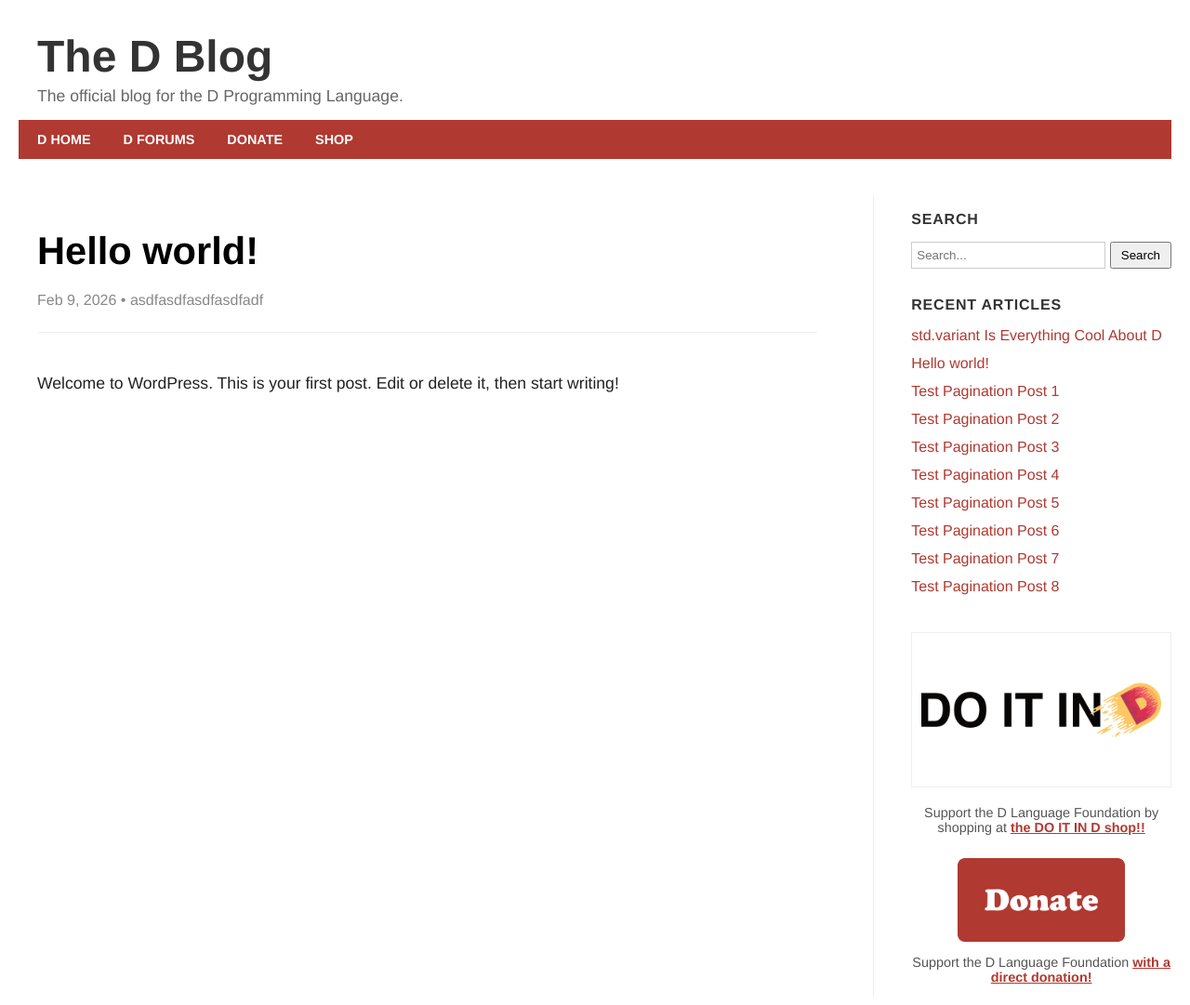
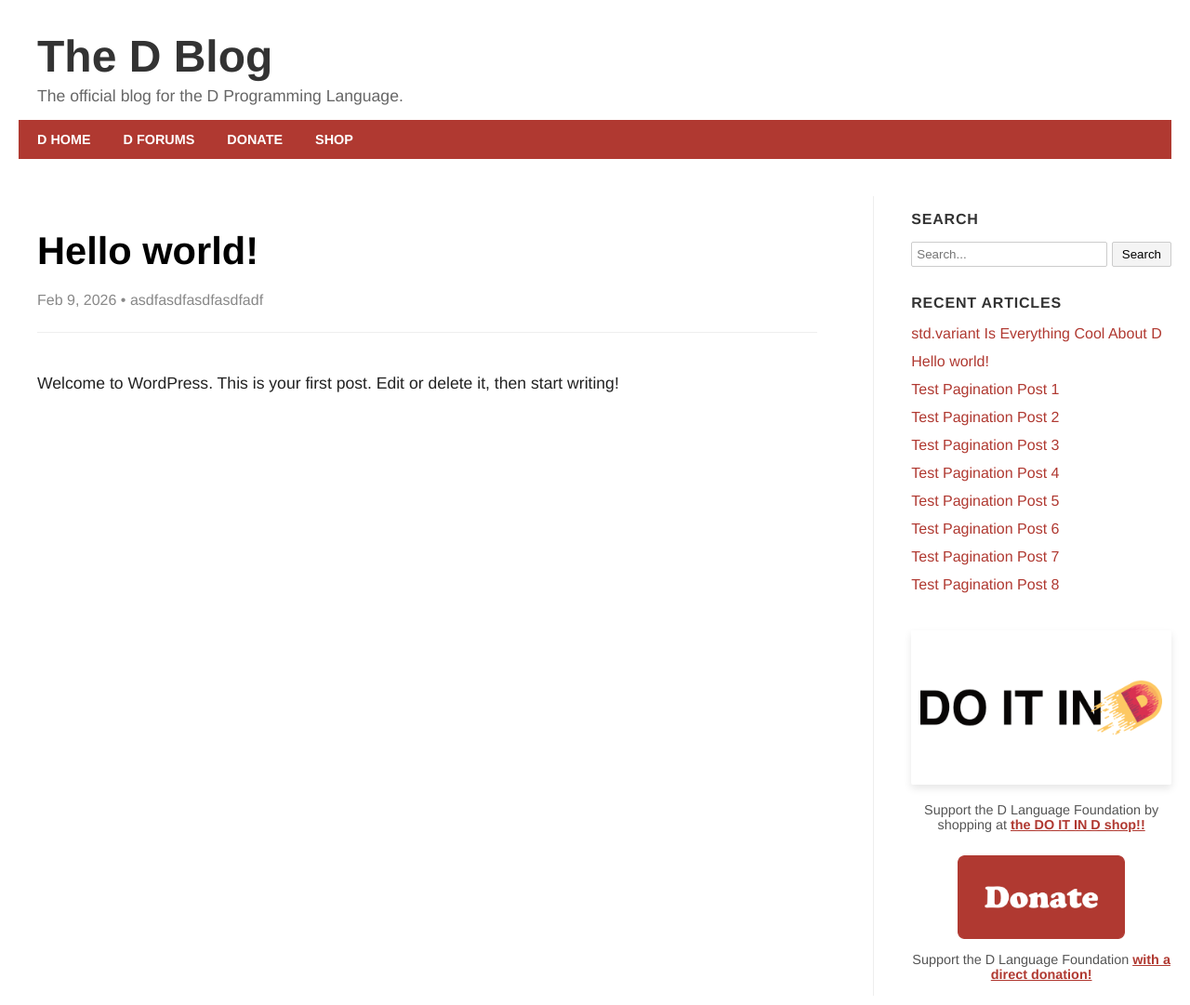
Before and after one commit to MetaLang/d-blog-test, a Jekyll site: the page built from _posts/2026-02-09-hello-world.md, in a window 1280 px wide. Shown: the whole page at 93% size. Built offline with Jekyll 4.4.1, drawn with Linux system fonts in a browser that asks for light colours.

Commit message:
Add shadow around do it in D picture

```diff
--- a/_includes/sidebar.html
+++ b/_includes/sidebar.html
@@ -1,8 +1,8 @@
 <div class="sidebar-section">
   <h3>SEARCH</h3>
   <form action="{{ '/search' | relative_url }}" method="get" style="display: flex; gap: 5px;">
-    <input type="text" name="q" placeholder="Search..." style="flex: 1; padding: 5px; border: 1px solid #ccc;">
-    <button type="submit" style="padding: 5px 10px; cursor: pointer;">Search</button>
+    <input type="text" name="q" placeholder="Search..." style="flex: 1; padding: 5px; border: 1px solid #ccc; border-radius: 2px;">
+    <button type="submit" style="padding: 5px 10px; cursor: pointer; background: #f4f4f4; border: 1px solid #ccc; border-radius: 2px;">Search</button>
   </form>
 </div>
 
@@ -20,8 +20,11 @@
 </div>
 
 <div class="sidebar-section" style="margin-top: 40px; text-align: center;">
-  <div style="border: 1px solid #eee; padding: 10px; display: inline-block; background: #fff;">
-    <img src="{{ '/assets/images/do-it-in-d-banner.png' | relative_url }}" alt="Do it in D" style="max-width: 100%; height: auto; display: block;">
+
+  <div style="box-shadow: 0 4px 8px rgba(0,0,0,0.1); padding: 10px; display: inline-block; background: #fff; border-radius: 2px;">
+    <img src="{{ '/assets/images/do-it-in-d-banner.png' | relative_url }}"
+         alt="Do it in D"
+         style="max-width: 100%; height: auto; display: block;">
   </div>
 
   <p style="font-size: 0.9em; color: #555; margin-top: 15px;">
```
